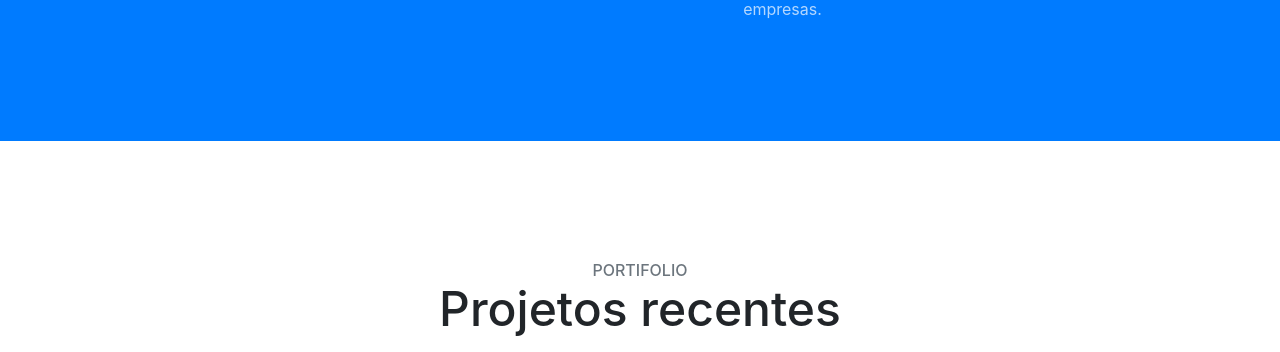
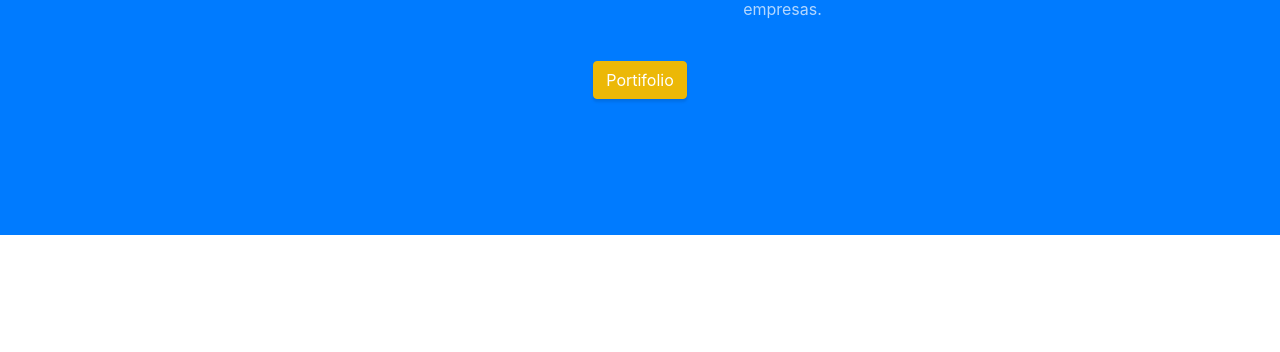
Before and after one commit to APFN/b2soft-test, a website with bundled scripts: page index.html in a window 1280 px wide. Shown: the part 2427-2779 px from the top of the page. Built offline with nearby package versions, Linux system fonts and the light colour scheme.

Commit message:
Favicon adicionado

```diff
--- a/index.html
+++ b/index.html
@@ -7,6 +7,7 @@
   <meta name="viewport" content="width=device-width, initial-scale=1, shrink-to-fit=no">
   <meta name="description" content="">
   <meta name="author" content="">
+  <link rel="shortcut icon" href="img/b2Soft_icon_TINY.ico" type="image/x-icon" />
 
   <title>B2Soft - B2Sotware house</title>
 
@@ -55,7 +56,7 @@
   <!-- Header -->
   <header class="masthead d-flex">
     <div class="container text-center my-auto">
-      <img class="img-fluid" src="img/b2soft.png" alt="">
+      <img class="img-fluid" src="img/b2soft.png" alt="" >
       <h1 class="mb-1"><font color= "#ffffff"> B2Soft </font></h1>
       <h3 class="mb-5">
         <em><font color= "#ffffff"> Todo software já foi uma ideia. </font></em>
@@ -180,6 +181,12 @@
       </div>
     </div>
   </div>
+  <p>
+   <br />
+   <div class="container text-center">
+    <a class="btn btn-secondary btn-xl js-scroll-trigger" href="#portfolio">Portifolio</a>
+  </div>
+  </p>
 </section>
 
 <!-- Portfolio -->
```
Also changed, not shown: img/b2Soft_icon_TINY.ico (added), 1 other file.
